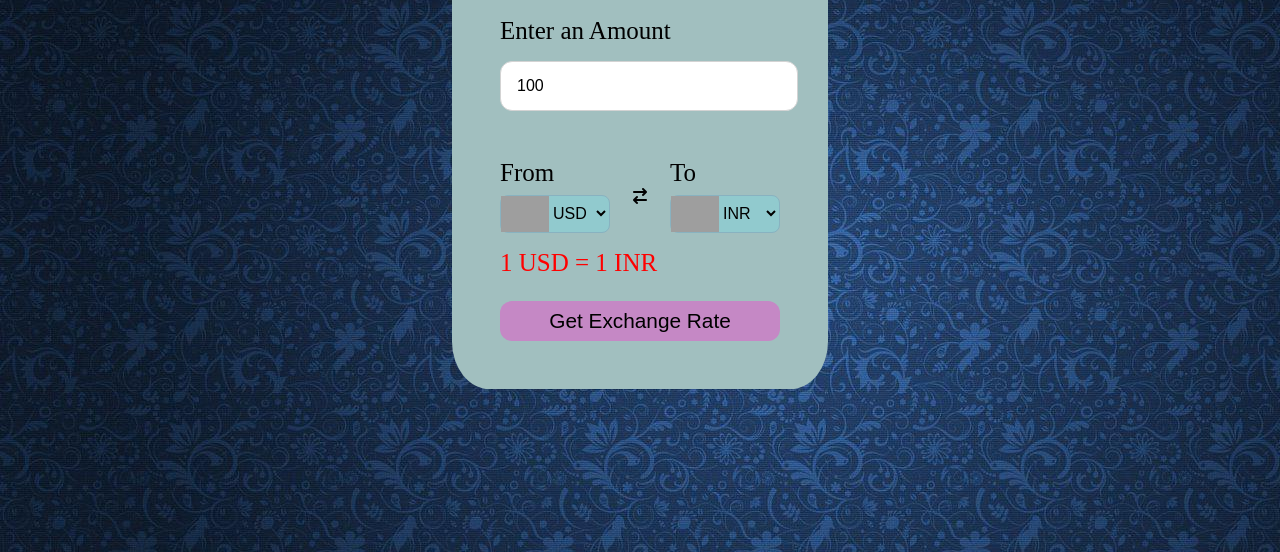
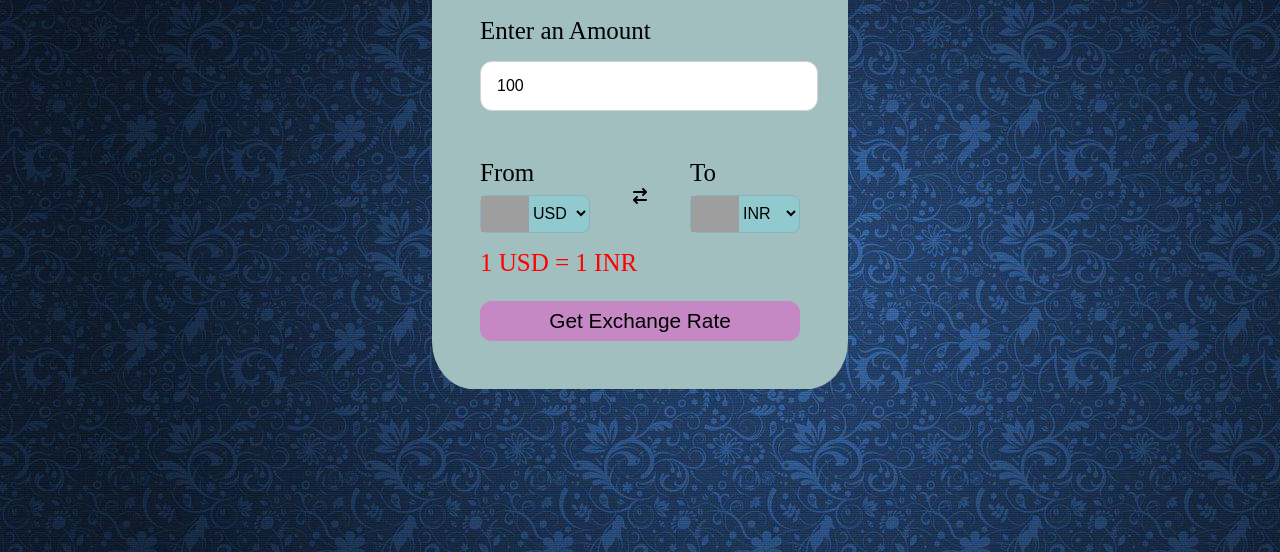
Before and after one commit to Prksh123/Currency-CONVERTER, a plain HTML site: page index.html in a window 1280 px wide. Shown: the part 248-800 px from the top of the page. Drawn offline with Linux system fonts and the light colour scheme; grey boxes are pictures that could not be loaded.

Commit message:
Update style.css

```diff
--- a/style.css
+++ b/style.css
@@ -18,7 +18,7 @@ body {
     padding: 2rem 3rem 3rem 3rem;
     border-radius: 10%;
     height: fit-content;
-    width: 35vh;
+    width: 40vh;
 }
 form {
     padding: 2rem 0 1rem 0;
```
